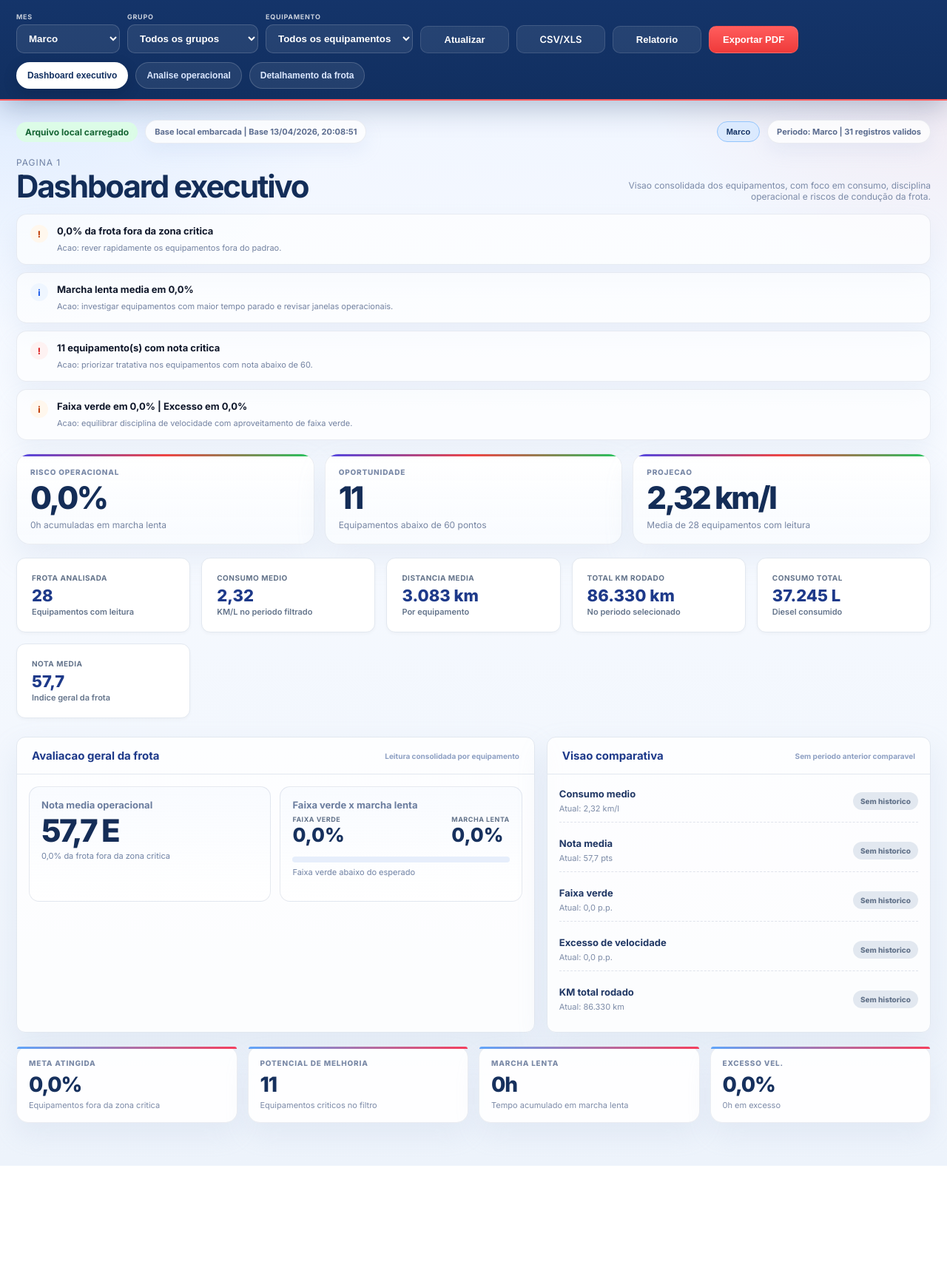
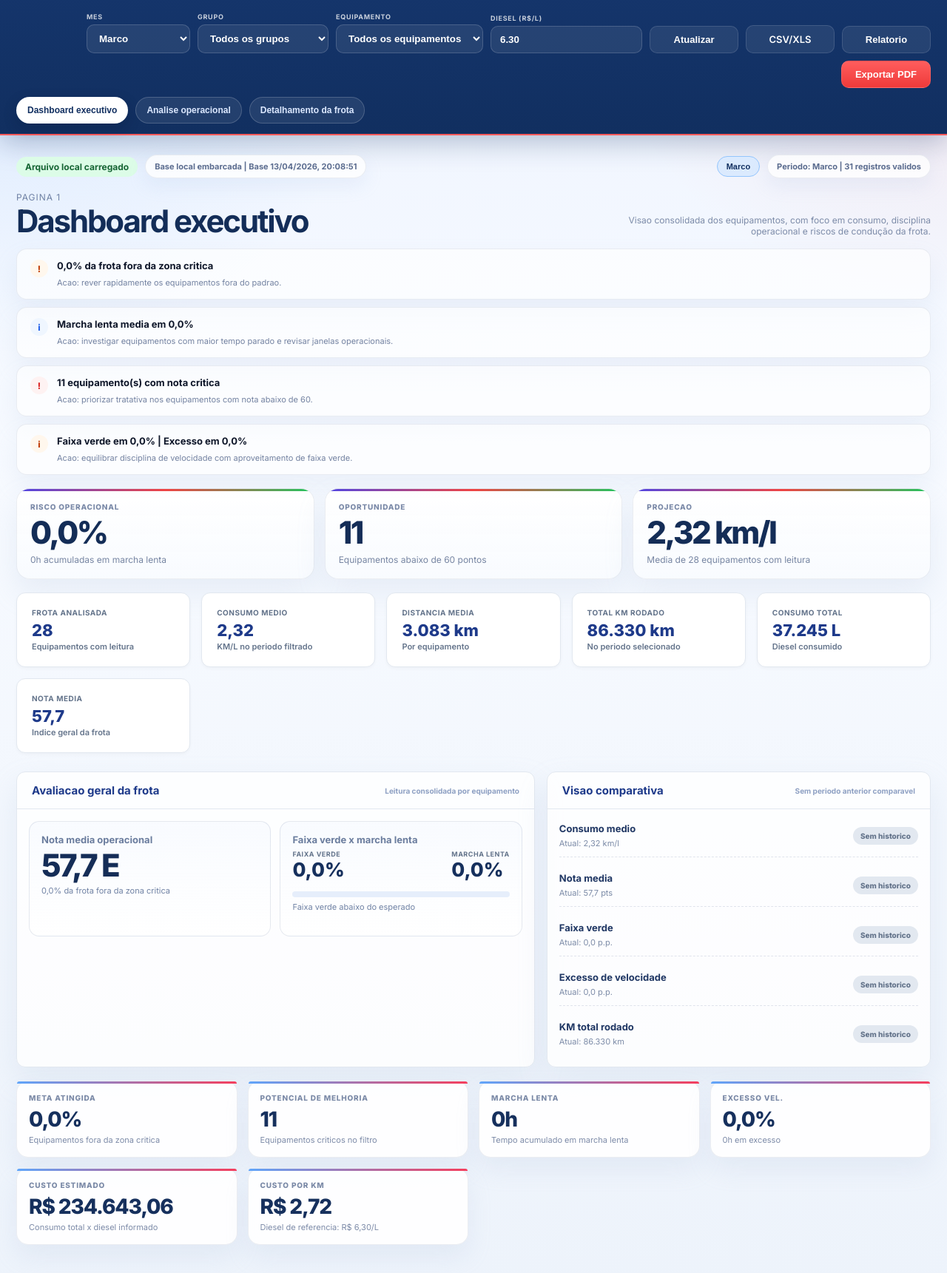
Before and after one commit to genivalfsilva88-dev/desempenho-gobrax, a website: page index.html in a window 1280 px wide. Shown: the part 75-1796 px from the top of the page at 74% size. Before the commit the page ends 1651 px from the top, so only its background shows below. Drawn offline with nearby package versions, Linux system fonts and the light colour scheme.

Commit message:
Fix detail table columns and add diesel cost analysis

```diff
--- a/index.html
+++ b/index.html
@@ -589,6 +589,10 @@
                 <select id="vehicle-filter" class="month-select" onchange="aplicarFiltro()">
                     <option value="all">Todos os equipamentos</option>
                 </select>
+            </div>
+            <div class="control-block">
+                <label class="control-label" for="diesel-price">Diesel (R$/L)</label>
+                <input id="diesel-price" class="month-select" type="number" min="0" step="0.01" value="6.30" onchange="handleDieselInputChange()">
             </div>
             <div class="control-block" style="min-width:120px;">
                 <label class="control-label">&nbsp;</label>
@@ -736,6 +740,8 @@
             <div class="mini-card"><div class="mini-label">Potencial de melhoria</div><div class="mini-value" id="mini-critical">0</div><div class="mini-sub">Equipamentos criticos no filtro</div></div>
             <div class="mini-card"><div class="mini-label">Marcha lenta</div><div class="mini-value" id="mini-idle-hours">0h</div><div class="mini-sub">Tempo acumulado em marcha lenta</div></div>
             <div class="mini-card"><div class="mini-label">Excesso vel.</div><div class="mini-value" id="kpi-excesso">0,0%</div><div class="mini-sub" id="kpi-excesso-horas">0h em excesso</div></div>
+            <div class="mini-card"><div class="mini-label">Custo estimado</div><div class="mini-value" id="mini-cost-total">R$ 0,00</div><div class="mini-sub">Consumo total x diesel informado</div></div>
+            <div class="mini-card"><div class="mini-label">Custo por km</div><div class="mini-value" id="mini-cost-km">R$ 0,00</div><div class="mini-sub" id="mini-diesel-ref">Diesel de referencia: R$ 0,00/L</div></div>
         </div>
     </section>
 
@@ -836,8 +842,6 @@
                             <th>Faixa</th>
                             <th>Marcha lenta</th>
                             <th>Excesso vel.</th>
-                            <th>Freadas/100</th>
-                            <th>Status</th>
                         </tr>
                     </thead>
                     <tbody></tbody>
@@ -1107,12 +1111,72 @@
         return `${formatNumber(value, decimals)}%`;
     }
 
+    function formatCurrency(value) {
+        return Number(value || 0).toLocaleString('pt-BR', {
+            style: 'currency',
+            currency: 'BRL',
+            minimumFractionDigits: 2,
+            maximumFractionDigits: 2
+        });
+    }
+
     function safeDivide(numerator, denominator) {
         return denominator ? numerator / denominator : 0;
     }
 
     function sanitizeFileName(value) {
         return String(value || 'periodo').replace(/[^0-9A-Za-z_-]+/g, '_');
+    }
+
+    function getDieselPrice() {
+        const input = document.getElementById('diesel-price');
+        const value = input ? parseFloat(String(input.value).replace(',', '.')) : NaN;
+        return Number.isFinite(value) && value >= 0 ? value : 0;
+    }
+
+    function persistDieselPrice(value) {
+        try {
+            localStorage.setItem('gobrax_diesel_price', String(value));
+        } catch (error) {
+            console.warn('Nao foi possivel salvar o valor do diesel.', error);
+        }
+    }
+
+    function initializeDieselInput() {
+        const input = document.getElementById('diesel-price');
+        if (!input) return;
+
+        let saved = null;
+        try {
+            saved = localStorage.getItem('gobrax_diesel_price');
+        } catch (error) {
+            console.warn('Nao foi possivel ler o valor salvo do diesel.', error);
+        }
+
+        const initialValue = saved && Number.isFinite(parseFloat(saved)) ? parseFloat(saved) : parseFloat(input.value || '6.30');
+        input.value = initialValue.toFixed(2);
+        persistDieselPrice(initialValue.toFixed(2));
+    }
+
+    function handleDieselInputChange() {
+        const input = document.getElementById('diesel-price');
+        if (!input) return;
+
+        const dieselPrice = getDieselPrice();
+        input.value = dieselPrice.toFixed(2);
+        persistDieselPrice(input.value);
+
+        if (GLOBAL_DATA.length) {
+            aplicarFiltro();
+        }
+    }
+
+    function getGradeStyle(grade) {
+        if (grade === 'A') return 'background:#dcfce7;color:#166534;';
+        if (grade === 'B') return 'background:#dbeafe;color:#1d4ed8;';
+        if (grade === 'C') return 'background:#fef3c7;color:#b45309;';
+        if (grade === 'D') return 'background:#ffedd5;color:#c2410c;';
+        return 'background:#fee2e2;color:#b91c1c;';
     }
 
     function gradeFromScore(score) {
@@ -1419,12 +1483,14 @@
                 const placa = String(getField(row, ['placa'])).trim().toUpperCase();
                 const modelo = String(getField(row, ['modelo'])).trim();
                 const grupo = String(getField(row, ['grupo de veiculos', 'grupo'])).trim();
+                const motorista = String(getField(row, ['motorista', 'condutor', 'motorista alocado'])).trim();
 
                 if (!frota && !placa && !modelo) return;
 
                 const km = parseLocaleNumber(getField(row, ['km total', 'km']));
                 const consumo = parseLocaleNumber(getField(row, ['consumo total', 'consumo']));
                 const nota = parseLocaleNumber(getField(row, ['nota geral', 'nota']));
+                const meta = parseLocaleNumber(getField(row, ['meta', 'meta km l', 'meta km/l', 'meta consumo']));
                 const mediaBordo = parseLocaleNumber(getField(row, ['media computador de bordo', 'media de bordo']));
                 const velocidadeMedia = parseLocaleNumber(getField(row, ['velocidade media']));
                 const faixaVerdeHours = parseDurationToHours(getField(row, ['faixa verde']));
@@ -1446,9 +1512,11 @@
                     placa,
                     modelo,
                     grupo,
+                    motorista,
                     km,
                     consumo,
                     nota,
+                    meta,
                     mediaBordo,
                     velocidadeMedia,
                     faixaVerdeHours,
@@ -1589,6 +1657,8 @@
                     placa: record.placa,
                     modelo: record.modelo,
                     grupo: record.grupo,
+                    motorista: record.motorista,
+                    meta: record.meta,
                     km: 0,
                     consumo: 0,
                     notaTotal: 0,
@@ -1607,6 +1677,8 @@
             }
 
             const vehicle = vehicleMap[id];
+            if (!vehicle.motorista && record.motorista) vehicle.motorista = record.motorista;
+            if (!vehicle.meta && record.meta > 0) vehicle.meta = record.meta;
             vehicle.km += record.km;
             vehicle.consumo += record.consumo;
             vehicle.movimentoHours += record.tempoMovimentoHours;
@@ -2002,6 +2074,9 @@
 
     function atualizarTela(currentSummary, previousSummary, currentRecords, context) {
         const periodLabel = context.period === 'all' ? 'Consolidado' : context.period;
+        const dieselPrice = getDieselPrice();
+        const totalCost = currentSummary.consumo * dieselPrice;
+        const costPerKm = safeDivide(totalCost, currentSummary.km);
         const baseStamp = DATASET_META.generatedAt
             ? `Base ${new Date(DATASET_META.generatedAt).toLocaleString('pt-BR')}`
             : `Carga ${new Date(DATASET_META.loadedAt || Date.now()).toLocaleTimeString('pt-BR', { hour: '2-digit', minute: '2-digit' })}`;
@@ -2037,6 +2112,9 @@
         document.getElementById('mini-meta').textContent = formatPercent(currentSummary.metaAtingidaPct, 1);
         document.getElementById('mini-critical').textContent = formatNumber(currentSummary.criticalVehicles, 0);
         document.getElementById('mini-idle-hours').textContent = formatHours(currentSummary.idleHours);
+        document.getElementById('mini-cost-total').textContent = formatCurrency(totalCost);
+        document.getElementById('mini-cost-km').textContent = formatCurrency(costPerKm);
+        document.getElementById('mini-diesel-ref').textContent = `Diesel de referencia: ${formatCurrency(dieselPrice)}/L`;
 
         document.getElementById('ops-idle').textContent = formatPercent(currentSummary.idlePct, 1);
         document.getElementById('ops-faixa').textContent = formatPercent(currentSummary.faixaVerdePct, 1);
@@ -2152,10 +2230,8 @@
         vehicles
             .slice()
             .sort((a, b) => {
-                if (a.status.label !== b.status.label) {
-                    const order = { 'Atencao': 0, 'Bom': 1, 'Elite': 2, 'Sem uso': 3 };
-                    return (order[a.status.label] ?? 9) - (order[b.status.label] ?? 9);
-                }
+                if (a.notaMedia !== b.notaMedia) return a.notaMedia - b.notaMedia;
+                if (b.excessoPct !== a.excessoPct) return b.excessoPct - a.excessoPct;
                 return a.notaMedia - b.notaMedia;
             })
             .forEach((vehicle) => {
@@ -2169,11 +2245,10 @@
                         <td>${formatNumber(vehicle.consumo, 0)} L</td>
                         <td>${formatNumber(vehicle.kml, 2)}</td>
                         <td>${formatNumber(vehicle.notaMedia, 1)}</td>
+                        <td><span style="display:inline-flex;align-items:center;justify-content:center;min-width:32px;padding:4px 8px;border-radius:999px;font-weight:800;${getGradeStyle(vehicle.grade)}">${vehicle.grade}</span></td>
                         <td>${formatPercent(vehicle.faixaVerdePct, 1)}</td>
                         <td>${formatPercent(vehicle.idlePct, 1)}</td>
                         <td style="color:${vehicle.excessoPct > 5 ? 'var(--danger)' : 'var(--text-main)'}; font-weight:700;">${formatPercent(vehicle.excessoPct, 1)}</td>
-                        <td>${formatNumber(vehicle.freadas100Km, 1)}</td>
-                        <td style="color:${vehicle.status.color}; font-weight:700;">${vehicle.status.label}</td>
                     </tr>
                 `;
             });
@@ -2298,7 +2373,10 @@
     });
 
     document.getElementById('csv-input').addEventListener('change', handleLocalUpload);
-    window.onload = carregarDadosOnline;
+    window.onload = () => {
+        initializeDieselInput();
+        carregarDadosOnline();
+    };
 </script>
 
 </body>
```
